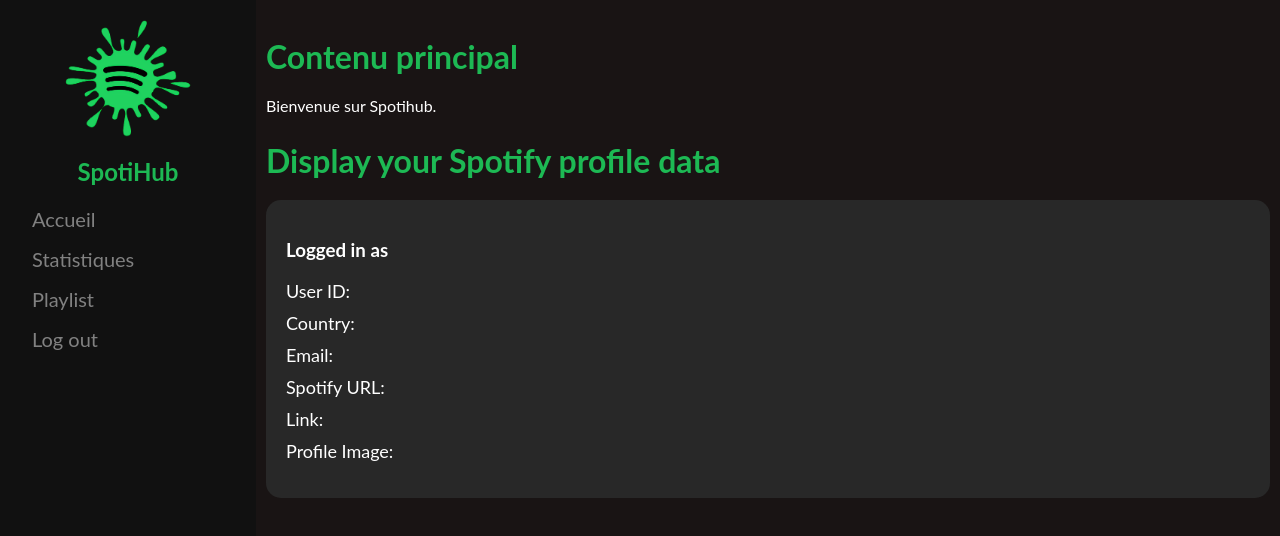
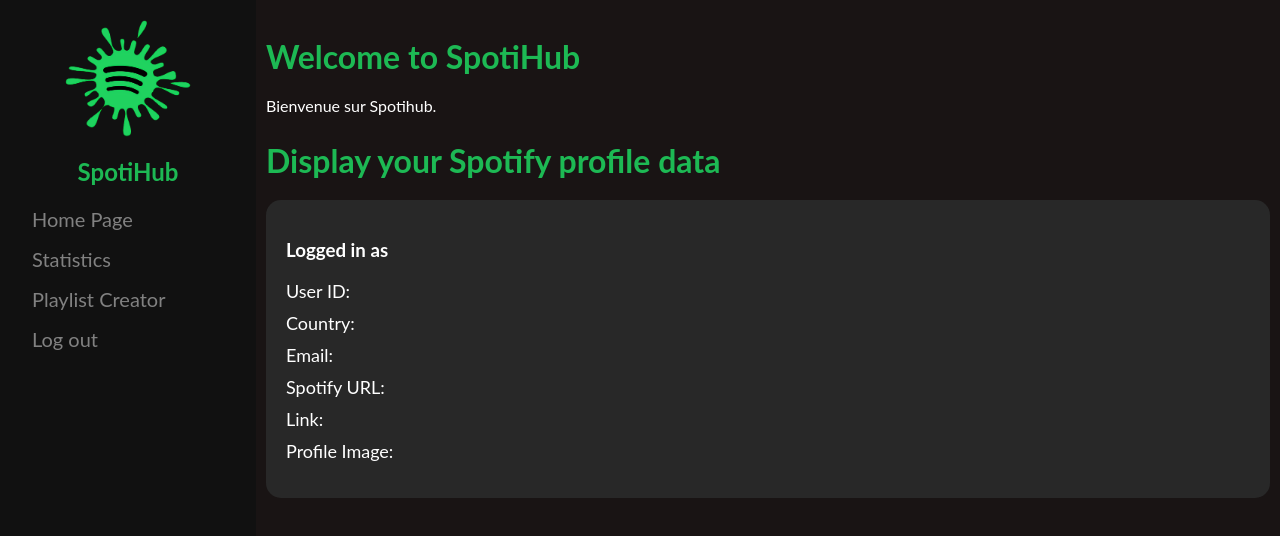
Before and after one commit to Luc205299/SpotyHub, a website built with Vite: page SpotyHub/accueil.html in a window 1280 px wide. Built offline with nearby package versions, Linux system fonts and the light colour scheme; no server answers.

Commit message:
Update accueil.html

```diff
--- a/SpotyHub/accueil.html
+++ b/SpotyHub/accueil.html
@@ -13,14 +13,14 @@
   <div class="sidebar">
     <img src="logo.png" alt="Logo" class="logo">
     <h1 class="header-title">SpotiHub</h1>
-    <a href="accueil.html">Accueil</a>
-    <a href="Statistique.html">Statistiques</a>
-    <a href="playlist.html">Playlist</a>
+    <a href="accueil.html">Home Page</a>
+    <a href="Statistique.html">Statistics</a>
+    <a href="playlist.html">Playlist Creator</a>
     <a href="logout.html">Log out</a>
   </div>
 
   <div class="main-content">
-    <h2>Contenu principal</h2>
+    <h2>Welcome to SpotiHub</h2>
     <p>Bienvenue sur Spotihub.</p>
     <h2>Display your Spotify profile data</h2>
 
```
